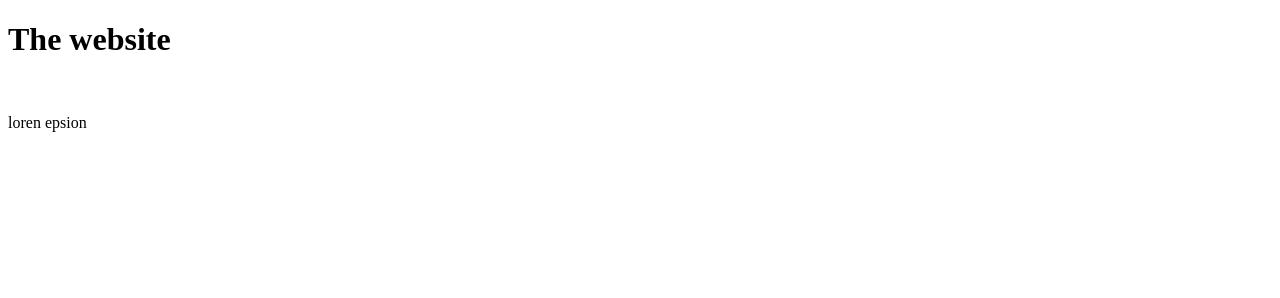
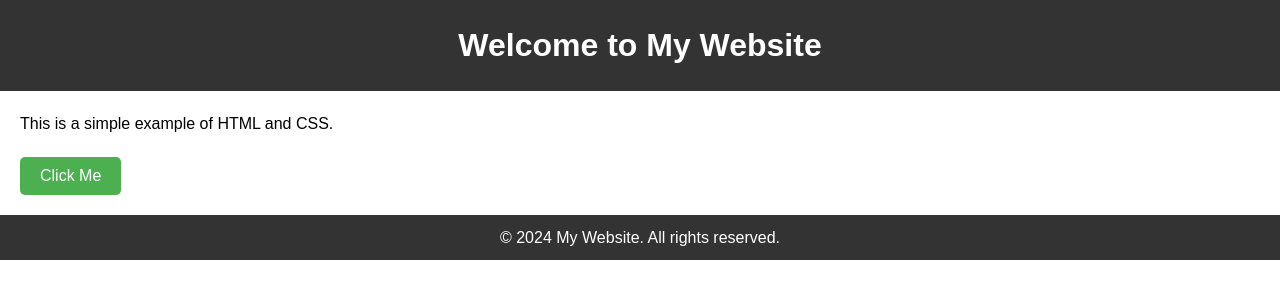
Before and after one commit to wwrom/website, a plain HTML site: page index.html in a window 1280 px wide. Drawn offline with Linux system fonts and the light colour scheme.

Commit message:
Edit index.html and create styles.css

```diff
--- a/index.html
+++ b/index.html
@@ -3,12 +3,19 @@
 <head>
     <meta charset="UTF-8">
     <meta name="viewport" content="width=device-width, initial-scale=1.0">
-    <title>website</title>
+    <title>My Website</title>
+    <link rel="stylesheet" href="styles.css">
 </head>
-    <h1>The website</h1>
-    <br>
-    <p>loren epsion</p>
 <body>
-
+    <header>
+        <h1>Welcome to My Website</h1>
+    </header>
+    <main>
+        <p>This is a simple example of HTML and CSS.</p>
+        <button class="styled-button">Click Me</button>
+    </main>
+    <footer>
+        <p>&copy; 2024 My Website. All rights reserved.</p>
+    </footer>
 </body>
 </html>
--- /dev/null
+++ b/styles.css
@@ -0,0 +1,48 @@
+/* Resetting default margin and padding */
+body, h1, p, button {
+    margin: 0;
+    padding: 0;
+}
+
+/* Basic styling */
+body {
+    font-family: Arial, sans-serif;
+    line-height: 1.6;
+}
+
+header {
+    background-color: #333;
+    color: #fff;
+    padding: 20px;
+    text-align: center;
+}
+
+main {
+    padding: 20px;
+}
+
+footer {
+    background-color: #333;
+    color: #fff;
+    text-align: center;
+    padding: 10px 0;
+}
+
+/* Button styling */
+.styled-button {
+    background-color: #4CAF50;
+    border: none;
+    color: white;
+    padding: 10px 20px;
+    text-align: center;
+    text-decoration: none;
+    display: inline-block;
+    font-size: 16px;
+    margin-top: 20px;
+    cursor: pointer;
+    border-radius: 5px;
+}
+
+.styled-button:hover {
+    background-color: #45a049;
+}
```
